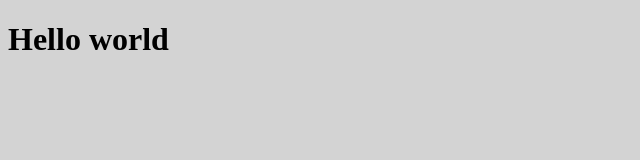
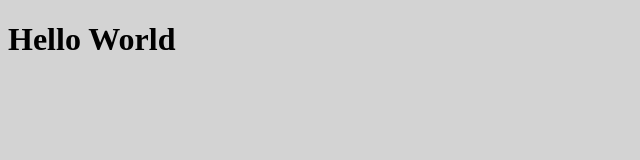
Before and after one commit to diffractometer/react-boilerplate, a React app: page / in a window 1280 px wide. Shown: the top 160 px of the page, without its empty margins (0-640 px from the left). Built offline with nearby package versions, Linux system fonts and the light colour scheme.

Commit message:
hot reloading working

```diff
--- a/package.json
+++ b/package.json
@@ -27,6 +27,7 @@
     "babel-eslint": "^5.0.0-beta8",
     "babel-loader": "^6.2.1",
     "babel-preset-es2015": "6.3.13",
+    "babel-plugin-react-transform": "2.0.0",
     "browser-sync": "^2.11.1",
     "cheerio": "0.19.0",
     "css-loader": "^0.23.1",
--- a/src/index.js
+++ b/src/index.js
@@ -9,7 +9,7 @@ const store = configureStore();
 class HelloMessage extends React.Component {
   render() {
     return (
-      <h1>Hello world</h1>
+      <h1>Hello World</h1>
     );
   }
 }
```
Also changed, not shown: .babelrc, 1 other file (tests, documents, lock files or other folders).
